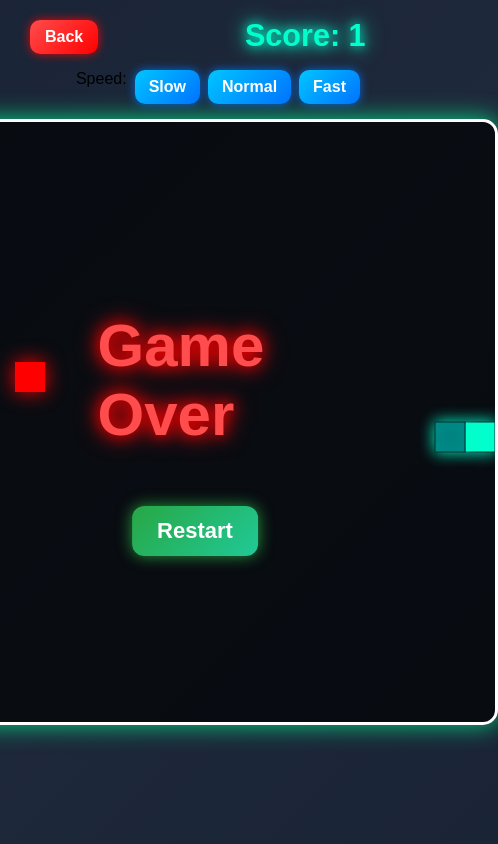
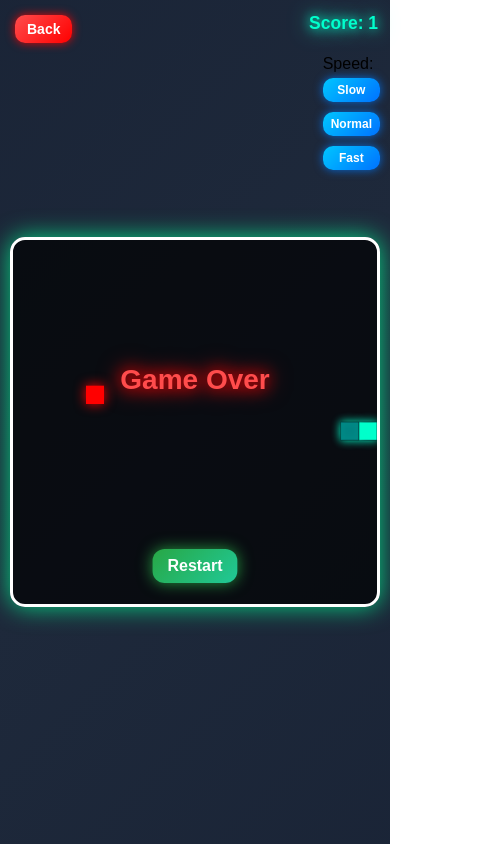
Before and after one commit to zgame6103-debug/Game-Zone, a plain HTML site: page snake.html in a window 390 px wide. Shown: the whole page, 498 px wide, since content can reach past the window. Drawn offline with Linux system fonts and the light colour scheme.

Commit message:
Update snake.html

```diff
--- a/snake.html
+++ b/snake.html
@@ -39,6 +39,8 @@
             border: 3px solid #fff;
             border-radius: 15px;
             box-shadow: 0px 0px 25px rgba(0, 255, 150, 0.8);
+            max-width: 95vw;
+            max-height: 75vh;
         }
 
         .score {
@@ -66,11 +68,13 @@
             top: 70px;
             right: 30px;
             display: flex;
+            flex-wrap: wrap;
         }
 
         .speed-buttons button {
             padding: 8px 14px;
             margin-left: 8px;
+            margin-top: 5px;
             font-size: 16px;
             cursor: pointer;
             border: none;
@@ -99,6 +103,7 @@
             text-shadow: 0 0 15px #ff0000, 0 0 25px #ff0000;
             animation: popIn 0.6s forwards;
             display: none;
+            text-align: center;
         }
 
         @keyframes popIn {
@@ -109,7 +114,7 @@
 
         .restart {
             position: absolute;
-            top: 60%;
+            top: 65%;
             left: 50%;
             transform: translateX(-50%);
             padding: 12px 25px;
@@ -149,6 +154,58 @@
         .back-btn:hover {
             transform: scale(1.1);
             background: linear-gradient(135deg, #ff0000, #ff4c4c);
+        }
+        /* ---------- Responsive ---------- */
+
+        @media (max-width: 768px) {
+            .score {
+                font-size: 20px;
+                top: 15px;
+                right: 15px;
+            }
+            .speed-buttons {
+                top: 55px;
+                right: 15px;
+            }
+            .speed-buttons button {
+                font-size: 14px;
+                padding: 6px 10px;
+            }
+            .game-over {
+                font-size: 40px;
+            }
+            .restart {
+                font-size: 18px;
+                padding: 10px 20px;
+            }
+            .back-btn {
+                font-size: 14px;
+                padding: 6px 12px;
+                top: 15px;
+                left: 15px;
+            }
+        }
+
+        @media (max-width: 480px) {
+            .score {
+                font-size: 16px;
+            }
+            .speed-buttons {
+                flex-direction: column;
+                right: 10px;
+            }
+            .speed-buttons button {
+                margin: 5px 0;
+                font-size: 12px;
+                padding: 5px 8px;
+            }
+            .game-over {
+                font-size: 28px;
+            }
+            .restart {
+                font-size: 16px;
+                padding: 8px 15px;
+            }
         }
     </style>
 </head>
@@ -243,7 +300,13 @@
             };
             snake.unshift(newHead);
 
-            if (snakeX < 0 || snakeX >= canvas.width || snakeY < 0 || snakeY >= canvas.height || collision(newHead, snake.slice(1))) {
+            if (
+                snakeX < 0 ||
+                snakeX >= canvas.width ||
+                snakeY < 0 ||
+                snakeY >= canvas.height ||
+                collision(newHead, snake.slice(1))
+            ) {
                 clearInterval(game);
                 gameOverEl.style.display = 'block';
                 restartBtn.style.display = 'block';
```
